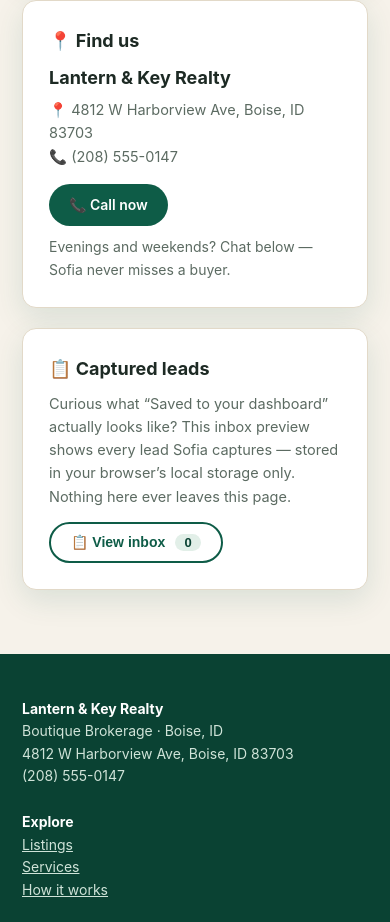
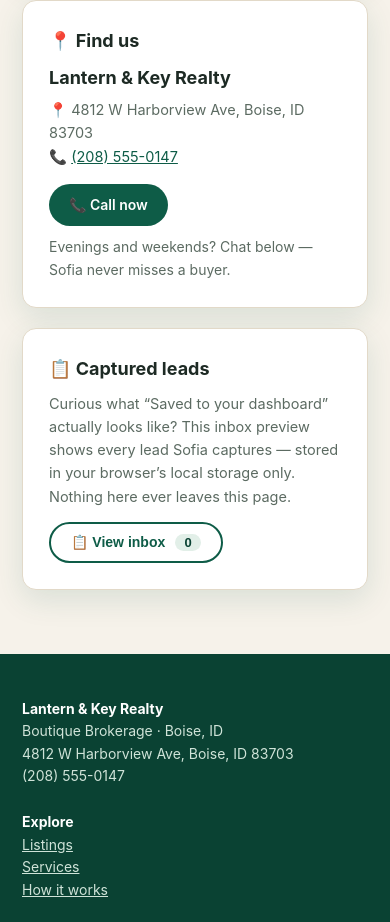
Before and after one commit to Tameerali21/realestate-demo-upgrade, a plain HTML site: page index.html in a window 390 px wide. Shown: the part 5550-6472 px from the top of the page. Drawn offline with Linux system fonts and the light colour scheme.

Commit message:
Nightly upgrade 2026-10-20: Visit-us phone span -> tel: link (tap-to-call parity; data-biz=phone href already bound to ?phone= by personalize())

```diff
--- a/index.html
+++ b/index.html
@@ -131,7 +131,7 @@
     <div class="card"><h3>&#128205; Find us</h3>
       <h3 style="margin:6px 0"><span data-biz="name">Lantern &amp; Key Realty</span></h3>
       <p>&#128205; <span data-biz="address">4812 W Harborview Ave, Boise, ID 83703</span></p>
-      <p>&#128222; <span data-biz="phone">(208) 555-0147</span></p>
+      <p>&#128222; <a href="tel:2085550147" data-biz="phone">(208) 555-0147</a></p>
       <p><a id="call-cta" class="btn call-cta" href="tel:2085550147" aria-label="Call now">&#128222; Call now</a></p>
       <p style="margin-top:10px;color:var(--muted);font-size:14px">Evenings and weekends? Chat below &mdash; <span data-biz="host">Sofia</span> never misses a buyer.</p>
     </div>
```
